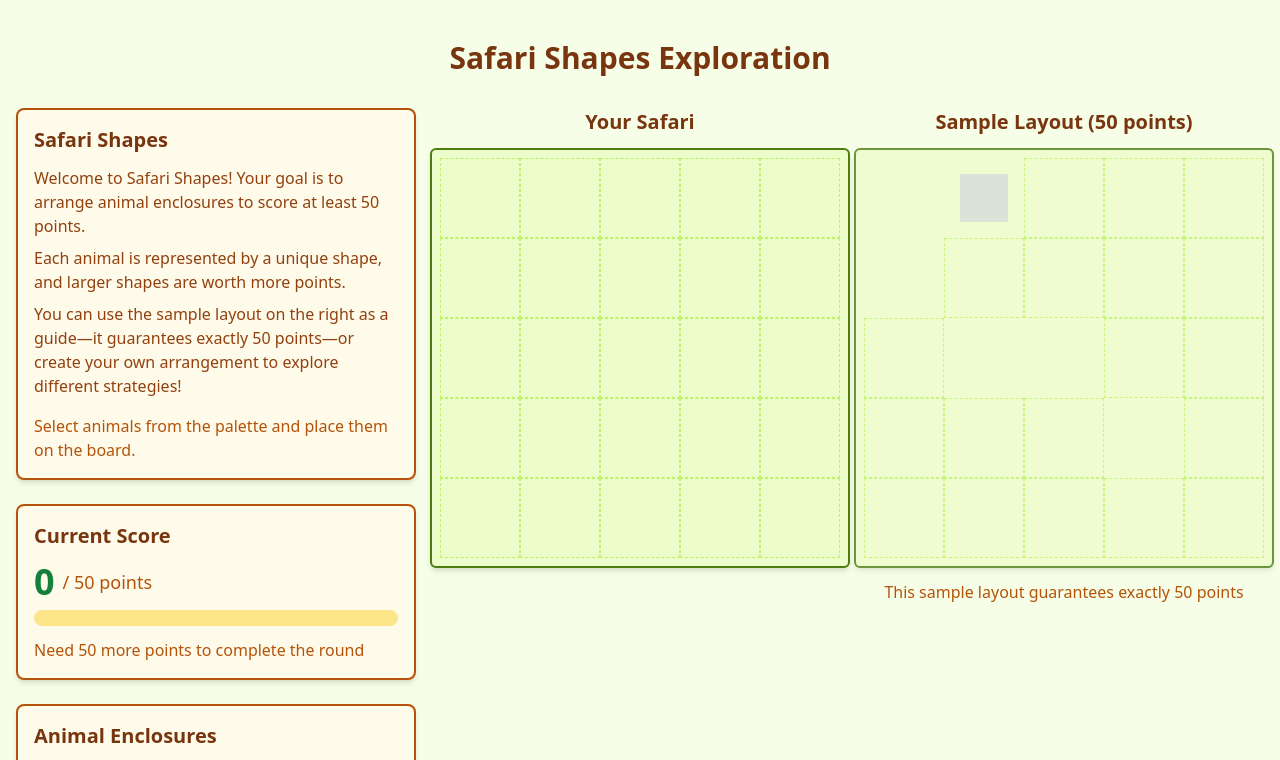
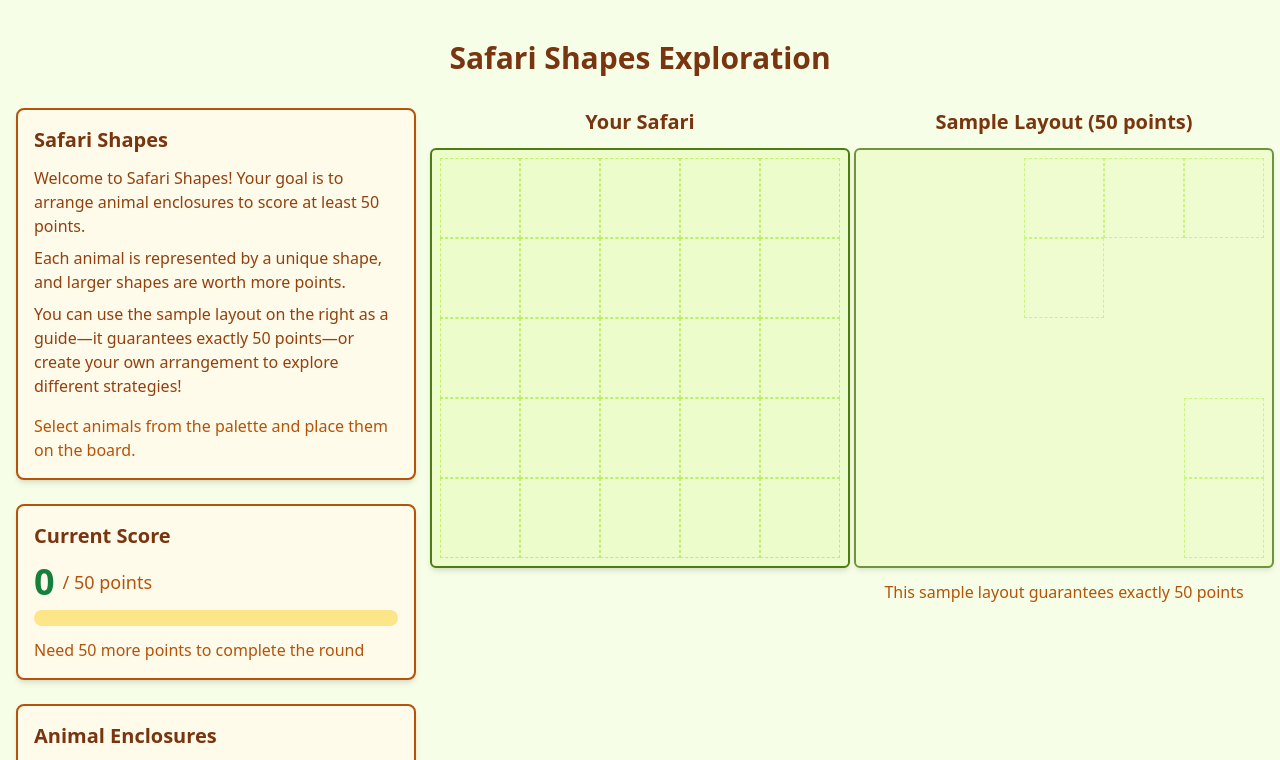
Before and after one commit to raywehn/safari-shapes, a React (Vite) app: page / in a window 1280 px wide. Shown: the top 760 px of the page. Built offline with nearby package versions, Linux system fonts and the light colour scheme.

Commit message:
Refactor: Implement enclosure sizing
Implement the ability for enclosures to take up space on the grid based on their size, preventing overlap.

```diff
--- a/src/components/GameBoard.tsx
+++ b/src/components/GameBoard.tsx
@@ -1,6 +1,6 @@
 
 import React, { useState } from 'react';
-import ShapeItem, { ShapeType, SizeType, SHAPE_POINTS } from './ShapeItem';
+import ShapeItem, { ShapeType, SizeType, SHAPE_POINTS, SIZE_GRID_CELLS } from './ShapeItem';
 import { cn } from '@/lib/utils';
 
 export type CellContent = {
@@ -8,6 +8,7 @@ export type CellContent = {
   shape: ShapeType;
   size: SizeType;
   name?: string;
+  origin?: { row: number, col: number };
 } | null;
 
 interface GameBoardProps {
@@ -31,8 +32,30 @@ const GameBoard: React.FC<GameBoardProps> = ({
 }) => {
   const [hoverCell, setHoverCell] = useState<{ row: number; col: number } | null>(null);
 
+  const canPlaceShape = (row: number, col: number, shape: CellContent) => {
+    if (!shape) return false;
+
+    const gridSize = SIZE_GRID_CELLS[shape.size];
+
+    // Check if shape fits within board boundaries
+    if (row + gridSize.height > size || col + gridSize.width > size) {
+      return false;
+    }
+
+    // Check if all required cells are empty
+    for (let r = 0; r < gridSize.height; r++) {
+      for (let c = 0; c < gridSize.width; c++) {
+        if (cells[row + r][col + c] !== null) {
+          return false;
+        }
+      }
+    }
+
+    return true;
+  };
+
   const handleMouseEnter = (row: number, col: number) => {
-    if (!readOnly && !cells[row][col]) {
+    if (!readOnly && selectedShape) {
       setHoverCell({ row, col });
     }
   };
@@ -42,9 +65,30 @@ const GameBoard: React.FC<GameBoardProps> = ({
   };
 
   const handleCellClick = (row: number, col: number) => {
-    if (!readOnly && onCellClick) {
+    if (!readOnly && onCellClick && selectedShape && canPlaceShape(row, col, selectedShape)) {
       onCellClick(row, col);
     }
+  };
+
+  // Determine if a cell should show the hover effect
+  const shouldShowHover = (row: number, col: number) => {
+    if (!hoverCell || !selectedShape) return false;
+
+    const { row: hoverRow, col: hoverCol } = hoverCell;
+    const gridSize = SIZE_GRID_CELLS[selectedShape.size];
+
+    return row >= hoverRow &&
+           row < hoverRow + gridSize.height &&
+           col >= hoverCol &&
+           col < hoverCol + gridSize.width;
+  };
+
+  // Determine if a cell is part of a larger shape
+  const isPartOfShape = (row: number, col: number) => {
+    const cell = cells[row][col];
+    if (!cell || !cell.origin) return false;
+
+    return cell.origin.row !== row || cell.origin.col !== col;
   };
 
   return (
@@ -56,15 +100,23 @@ const GameBoard: React.FC<GameBoardProps> = ({
       }}
     >
       {cells.map((row, rowIndex) =>
-        row.map((cell, colIndex) => (
+        row.map((cell, colIndex) => {
+          const isValidPlacement = selectedShape &&
+                                  hoverCell?.row === rowIndex &&
+                                  hoverCell?.col === colIndex &&
+                                  canPlaceShape(rowIndex, colIndex, selectedShape);
+
+          const isHovered = shouldShowHover(rowIndex, colIndex);
+          const isOriginCell = cell && (!cell.origin ||
+                               (cell.origin.row === rowIndex && cell.origin.col === colIndex));
+
+          return (
             <div
               key={`${rowIndex}-${colIndex}`}
               className={cn(
                 'board-cell',
                 cell && 'occupied',
-              hoverCell?.row === rowIndex &&
-              hoverCell?.col === colIndex &&
-              'hover',
+                isHovered && (isValidPlacement ? 'hover' : 'invalid-hover'),
                 readOnly && 'cursor-default'
               )}
               style={{ width: cellSize, height: cellSize }}
@@ -72,27 +124,28 @@ const GameBoard: React.FC<GameBoardProps> = ({
               onMouseLeave={handleMouseLeave}
               onClick={() => handleCellClick(rowIndex, colIndex)}
             >
-            {cell && (
+              {cell && isOriginCell && (
                 <ShapeItem
                   shape={cell.shape}
                   size={cell.size}
-                preview={true}
+                  preview={false}
+                  gridPreview={true}
                   animalName={cell.name}
                 />
               )}
-            {hoverCell?.row === rowIndex &&
-             hoverCell?.col === colIndex &&
-             selectedShape && (
+              {isHovered && isValidPlacement && selectedShape && rowIndex === hoverCell?.row && colIndex === hoverCell?.col && (
                 <ShapeItem
                   shape={selectedShape.shape}
                   size={selectedShape.size}
                   preview={true}
+                  gridPreview={true}
                   className="opacity-50"
                   animalName={selectedShape.name}
                 />
               )}
             </div>
-        ))
+          );
+        })
       )}
     </div>
   );
--- a/src/components/ShapeItem.tsx
+++ b/src/components/ShapeItem.tsx
@@ -23,6 +23,15 @@ export const SIZE_DIMENSIONS: Record<SizeType, number> = {
   'xl': 96
 };
 
+// Grid cell dimensions for each size (how many cells the shape takes up)
+export const SIZE_GRID_CELLS: Record<SizeType, { width: number; height: number }> = {
+  'xs': { width: 1, height: 1 },
+  'sm': { width: 1, height: 1 },
+  'md': { width: 2, height: 2 },
+  'lg': { width: 2, height: 2 },
+  'xl': { width: 3, height: 3 }
+};
+
 export type AnimalType = {
   name: string;
   shape: ShapeType;
@@ -36,6 +45,7 @@ interface ShapeItemProps {
   onClick?: () => void;
   preview?: boolean;
   animalName?: string;
+  gridPreview?: boolean;
 }
 
 const ShapeItem: React.FC<ShapeItemProps> = ({
@@ -44,16 +54,18 @@ const ShapeItem: React.FC<ShapeItemProps> = ({
   className,
   onClick,
   preview = false,
-  animalName
+  animalName,
+  gridPreview = false
 }) => {
   const dimension = SIZE_DIMENSIONS[size];
+  const gridCells = SIZE_GRID_CELLS[size];
 
   let shapeStyles: React.CSSProperties = {
-    width: dimension,
-    height: dimension,
+    width: gridPreview ? '100%' : dimension,
+    height: gridPreview ? '100%' : dimension,
   };
 
-  if (shape === 'triangle') {
+  if (shape === 'triangle' && !gridPreview) {
     shapeStyles = {
       ...shapeStyles,
       borderLeftWidth: dimension / 2,
@@ -82,7 +94,7 @@ const ShapeItem: React.FC<ShapeItemProps> = ({
         )}
         style={shapeStyles}
       />
-      {!preview && (
+      {!preview && !gridPreview && (
         <div className="absolute -bottom-2 -right-2 bg-amber-600 text-white text-xs font-bold rounded-full w-6 h-6 flex items-center justify-center">
           {points}
         </div>
--- a/src/index.css
+++ b/src/index.css
@@ -53,7 +53,7 @@
 
   /* Default shape styles */
   .shape-square {
-    @apply bg-blue-500;
+    @apply bg-blue-500 rounded-md;
   }
 
   .shape-triangle {
@@ -153,6 +153,10 @@
     @apply bg-lime-200;
   }
 
+  .board-cell.invalid-hover {
+    @apply bg-red-200 cursor-not-allowed;
+  }
+
   .palette-item {
     @apply flex flex-col items-center justify-center p-2 border border-lime-700 rounded-md bg-white transition-all duration-200 hover:bg-lime-50;
   }
--- a/src/pages/Index.tsx
+++ b/src/pages/Index.tsx
@@ -1,10 +1,11 @@
+
 import React, { useState, useEffect } from 'react';
 import { v4 as uuidv4 } from 'uuid';
 import GameBoard, { CellContent } from '@/components/GameBoard';
 import ShapePalette from '@/components/ShapePalette';
 import GameScore from '@/components/GameScore';
 import GameInstructions from '@/components/GameInstructions';
-import { AnimalType, SHAPE_POINTS } from '@/components/ShapeItem';
+import { AnimalType, SHAPE_POINTS, SIZE_GRID_CELLS } from '@/components/ShapeItem';
 import { toast } from '@/components/ui/use-toast';
 
 // Define our animal enclosures
@@ -21,24 +22,42 @@ const createSampleSolution = (): CellContent[][] => {
   // Create an empty 5x5 grid
   const grid: CellContent[][] = Array(5).fill(null).map(() => Array(5).fill(null));
 
-  // Place a Mouse (1 point)
-  grid[0][0] = { id: uuidv4(), shape: 'square', size: 'xs', name: 'Mouse' };
+  // Place a Mouse (1 point, 1x1)
+  placeShapeOnGrid(grid, { id: uuidv4(), shape: 'square', size: 'xs', name: 'Mouse' }, 0, 0);
 
-  // Place a Rabbit (3 points)
-  grid[0][1] = { id: uuidv4(), shape: 'triangle', size: 'sm', name: 'Rabbit' };
+  // Place a Rabbit (3 points, 1x1)
+  placeShapeOnGrid(grid, { id: uuidv4(), shape: 'triangle', size: 'sm', name: 'Rabbit' }, 0, 1);
 
-  // Place 2 Foxes (7 points each = 14 points)
-  grid[1][0] = { id: uuidv4(), shape: 'circle', size: 'md', name: 'Fox' };
-  grid[2][1] = { id: uuidv4(), shape: 'circle', size: 'md', name: 'Fox' };
+  // Place 2 Foxes (7 points each = 14 points, 2x2 each)
+  placeShapeOnGrid(grid, { id: uuidv4(), shape: 'circle', size: 'md', name: 'Fox' }, 1, 0);
+  placeShapeOnGrid(grid, { id: uuidv4(), shape: 'circle', size: 'md', name: 'Fox' }, 3, 2);
 
-  // Place a Leopard (12 points)
-  grid[2][2] = { id: uuidv4(), shape: 'square', size: 'lg', name: 'Leopard' };
+  // Place a Leopard (12 points, 2x2)
+  placeShapeOnGrid(grid, { id: uuidv4(), shape: 'square', size: 'lg', name: 'Leopard' }, 1, 3);
 
-  // Place an Elephant (20 points)
-  grid[3][3] = { id: uuidv4(), shape: 'heart', size: 'xl', name: 'Elephant' };
+  // Place an Elephant (20 points, 3x3)
+  placeShapeOnGrid(grid, { id: uuidv4(), shape: 'heart', size: 'xl', name: 'Elephant' }, 2, 0);
 
   // Total: 1 + 3 + 14 + 12 + 20 = 50 points
   return grid;
+};
+
+// Helper function to place a shape on the grid
+const placeShapeOnGrid = (grid: CellContent[][], shape: CellContent, row: number, col: number) => {
+  if (!shape) return;
+
+  const gridCells = SIZE_GRID_CELLS[shape.size];
+
+  // Fill all cells that the shape occupies
+  for (let r = 0; r < gridCells.height; r++) {
+    for (let c = 0; c < gridCells.width; c++) {
+      // Copy the shape data to each cell
+      grid[row + r][col + c] = {
+        ...shape,
+        origin: { row, col } // Store the origin coordinates
+      };
+    }
+  }
 };
 
 const Index: React.FC = () => {
@@ -55,13 +74,17 @@ const Index: React.FC = () => {
 
   // Calculate score based on shapes on the board
   const calculateScore = (board: CellContent[][]) => {
+    // Create a Set to track which unique shapes we've already counted
+    const countedShapes = new Set<string>();
     let score = 0;
 
     for (let row = 0; row < board.length; row++) {
       for (let col = 0; col < board[row].length; col++) {
         const cell = board[row][col];
-        if (cell) {
+        if (cell && (!cell.origin || (cell.origin.row === row && cell.origin.col === col))) {
+          // Only count origins of shapes to avoid double counting
           score += SHAPE_POINTS[cell.size];
+          countedShapes.add(cell.id);
         }
       }
     }
@@ -76,16 +99,48 @@ const Index: React.FC = () => {
 
   // Handle placing a shape on the board
   const handleCellClick = (row: number, col: number) => {
-    if (!selectedAnimal || playerBoard[row][col]) return;
+    if (!selectedAnimal) return;
 
-    const newBoard = [...playerBoard];
-    newBoard[row][col] = {
+    // Check if we can place the shape here
+    const gridCells = SIZE_GRID_CELLS[selectedAnimal.size];
+
+    // Check boundaries
+    if (row + gridCells.height > BOARD_SIZE || col + gridCells.width > BOARD_SIZE) {
+      toast({
+        title: "Can't place here",
+        description: "The animal enclosure doesn't fit within the boundaries.",
+        variant: "destructive"
+      });
+      return;
+    }
+
+    // Check if any cells are already occupied
+    for (let r = 0; r < gridCells.height; r++) {
+      for (let c = 0; c < gridCells.width; c++) {
+        if (playerBoard[row + r][col + c] !== null) {
+          toast({
+            title: "Can't place here",
+            description: "Some cells are already occupied by another animal.",
+            variant: "destructive"
+          });
+          return;
+        }
+      }
+    }
+
+    // Create a new board and place the shape
+    const newBoard = [...playerBoard.map(row => [...row])];
+
+    // Create the shape
+    const newShape: CellContent = {
       id: uuidv4(),
       shape: selectedAnimal.shape,
       size: selectedAnimal.size,
       name: selectedAnimal.name
     };
 
+    // Place the shape on the board
+    placeShapeOnGrid(newBoard, newShape, row, col);
     setPlayerBoard(newBoard);
 
     // Update score
```
Lines whose indentation alone changed are shown as unchanged.
